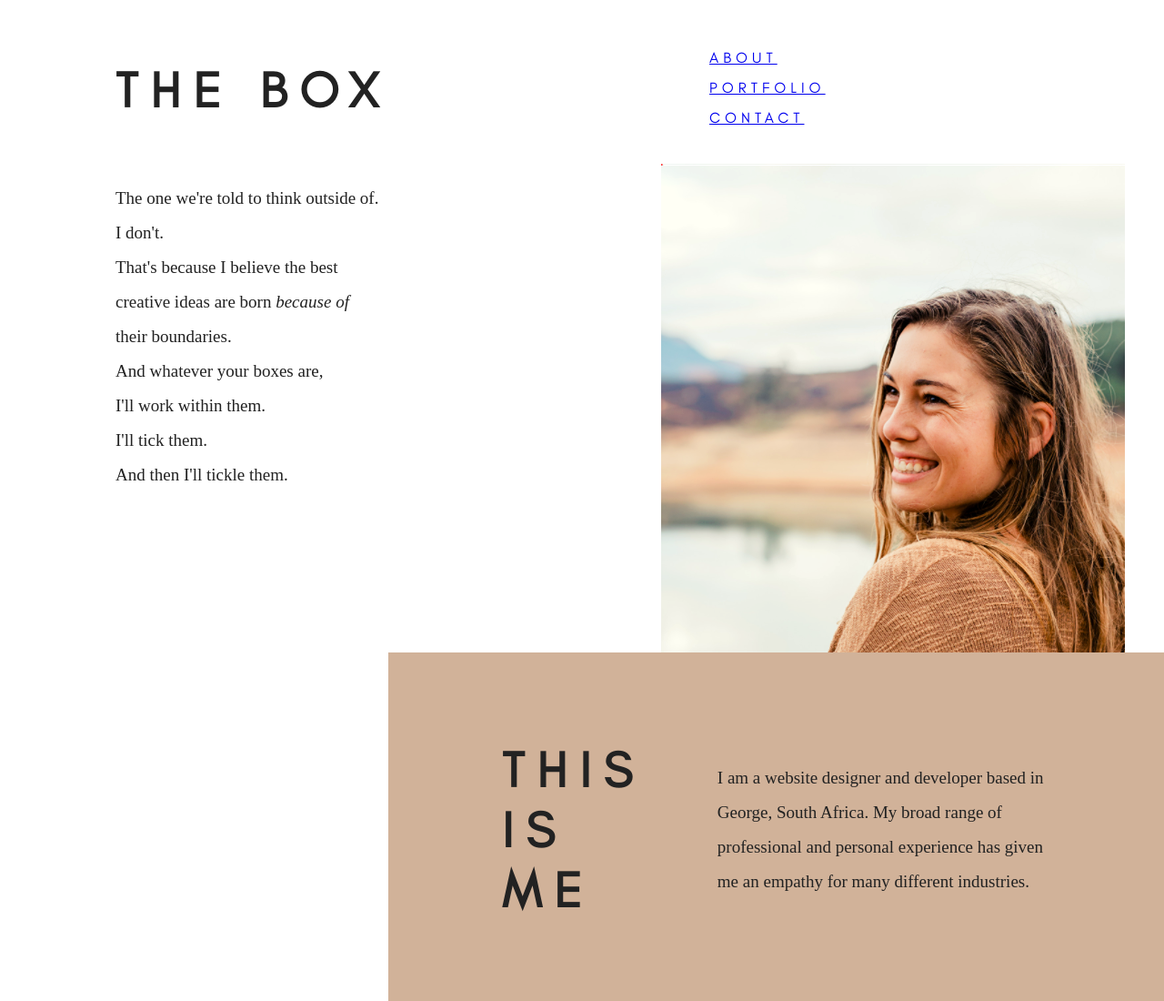
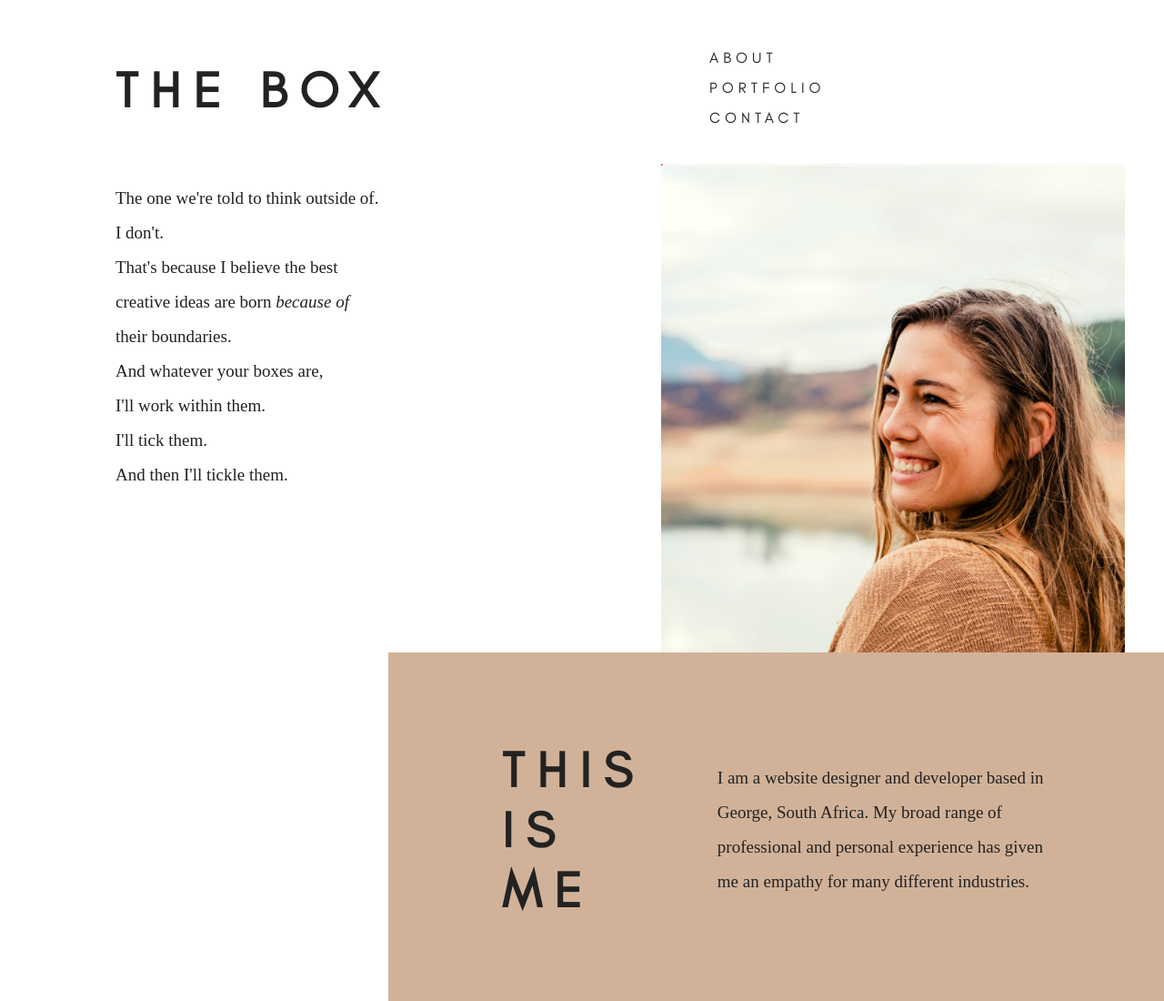
Before and after one commit to marikebotha/my-portfolio, a plain HTML site: page index.html in a window 1280 px wide. Shown: the top 1100 px of the page at 91% size. Drawn offline with Linux system fonts and the light colour scheme; a web font is replaced by a local one.

Commit message:
Removed underline on nav links

```diff
--- a/css/main.css
+++ b/css/main.css
@@ -74,6 +74,10 @@ nav ul{
 	padding-top: 30px;
 }
 
+nav ul li a{
+	color: #222222;
+	text-decoration: none;
+}
 
 #box-text{
 	padding-left: 87px;
```
